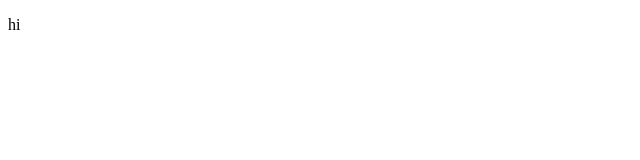
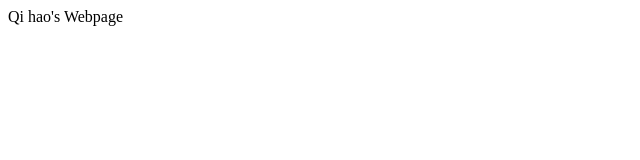
Before and after one commit to qihao3030/EP1000, a plain HTML site: page index.html in a window 1280 px wide. Shown: the whole page, without its empty margins (0-640 px from the left). Drawn offline with Linux system fonts and the light colour scheme.

Commit message:
Update index.html

```diff
--- a/index.html
+++ b/index.html
@@ -5,8 +5,8 @@
     </head>
     <link rel="stylesheet" href="style.css">
     <body>
-        <p>
-            hi
-        </p>
+        <div id="title">
+            Qi hao's Webpage
+        </div>
     </body>
 </html>
```
